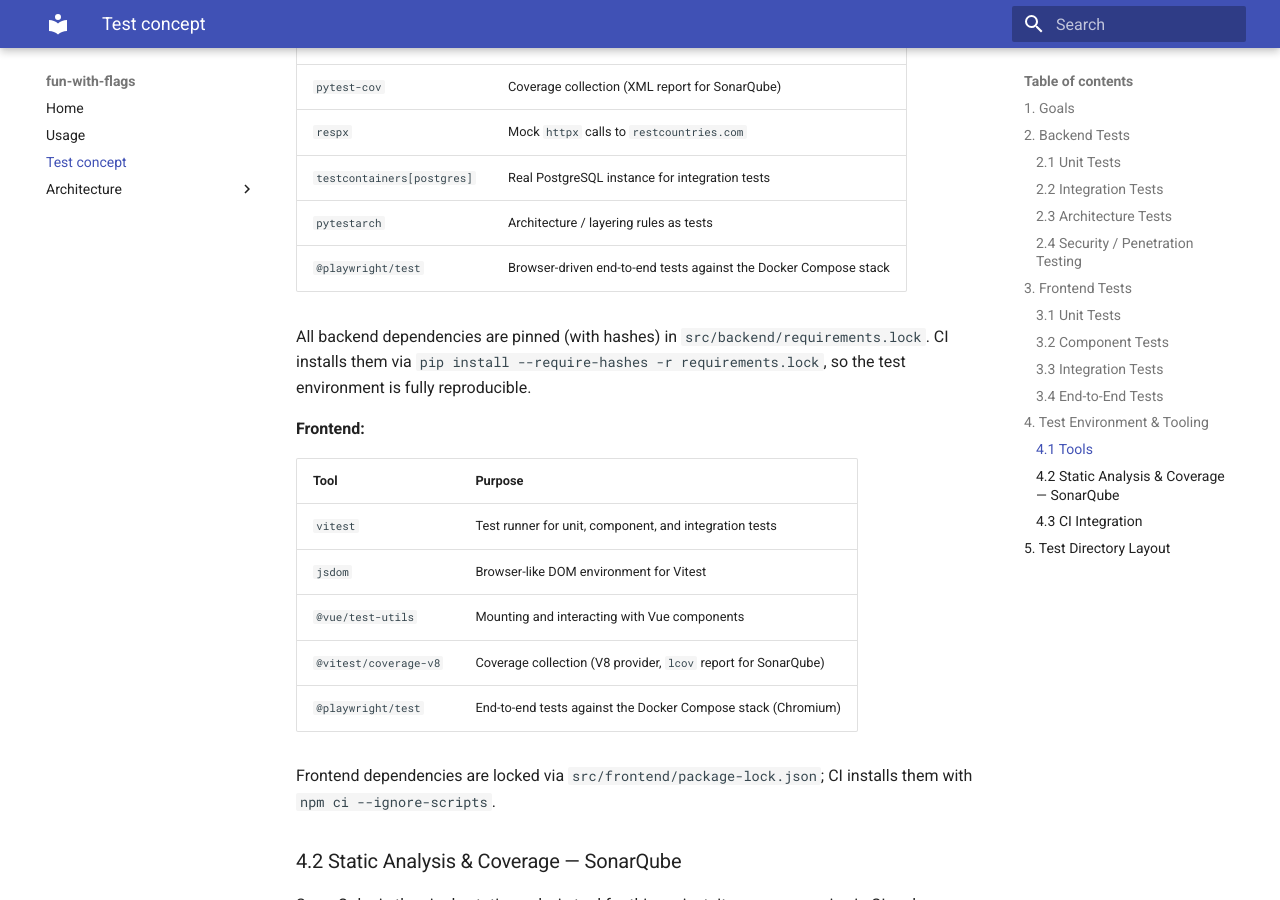
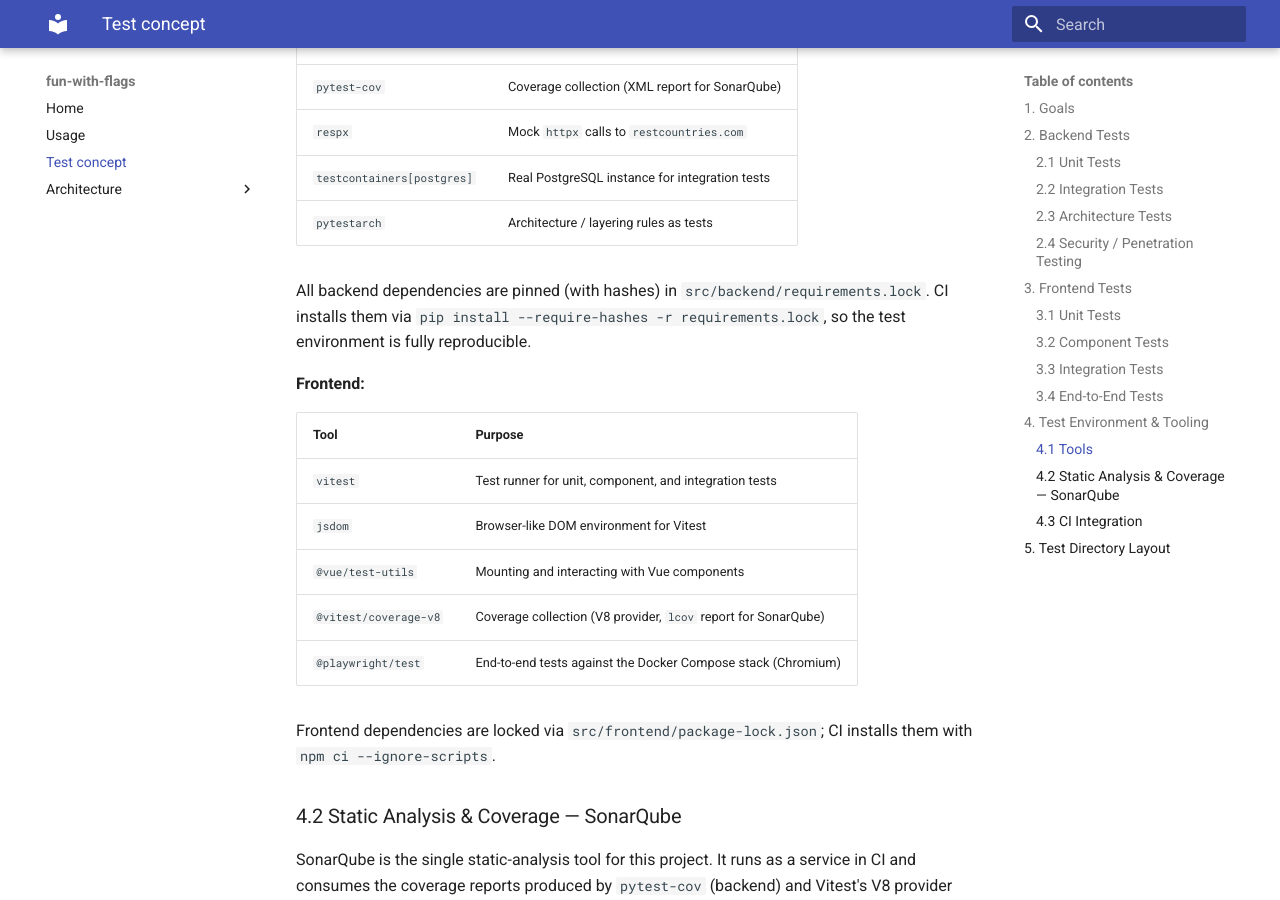
Before and after one commit to r0135tE1/sqs, an MkDocs documentation site: the page built from docs/test-concept.md, in a window 1280 px wide and 900 px high, scrolled down 5707 px. Built offline with MkDocs 1.6.1 and Material for MkDocs 9.7.7, drawn with Linux system fonts in a browser that asks for light colours.

Commit message:
fix test doc after merge

```diff
--- a/docs/test-concept.md
+++ b/docs/test-concept.md
@@ -139,7 +139,6 @@ All network access in the Vitest layers is mocked (`tests/helpers/fetchMock.ts`)
 | `respx` | Mock `httpx` calls to `restcountries.com` |
 | `testcontainers[postgres]` | Real PostgreSQL instance for integration tests |
 | `pytestarch` | Architecture / layering rules as tests |
-| `@playwright/test` | Browser-driven end-to-end tests against the Docker Compose stack |
 
 All backend dependencies are pinned (with hashes) in `src/backend/requirements.lock`. CI installs them via `pip install --require-hashes -r requirements.lock`, so the test environment is fully reproducible.
 
```
